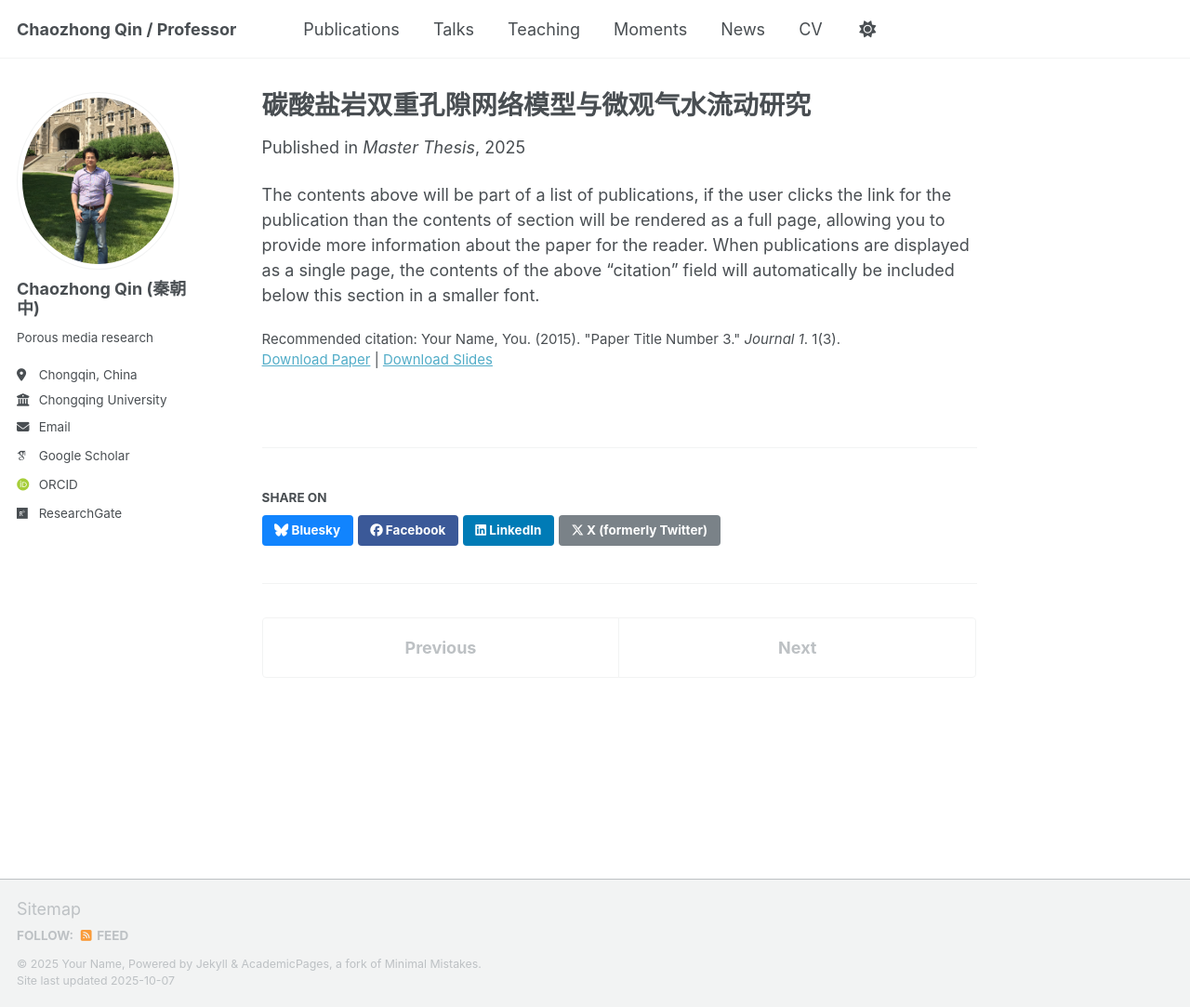
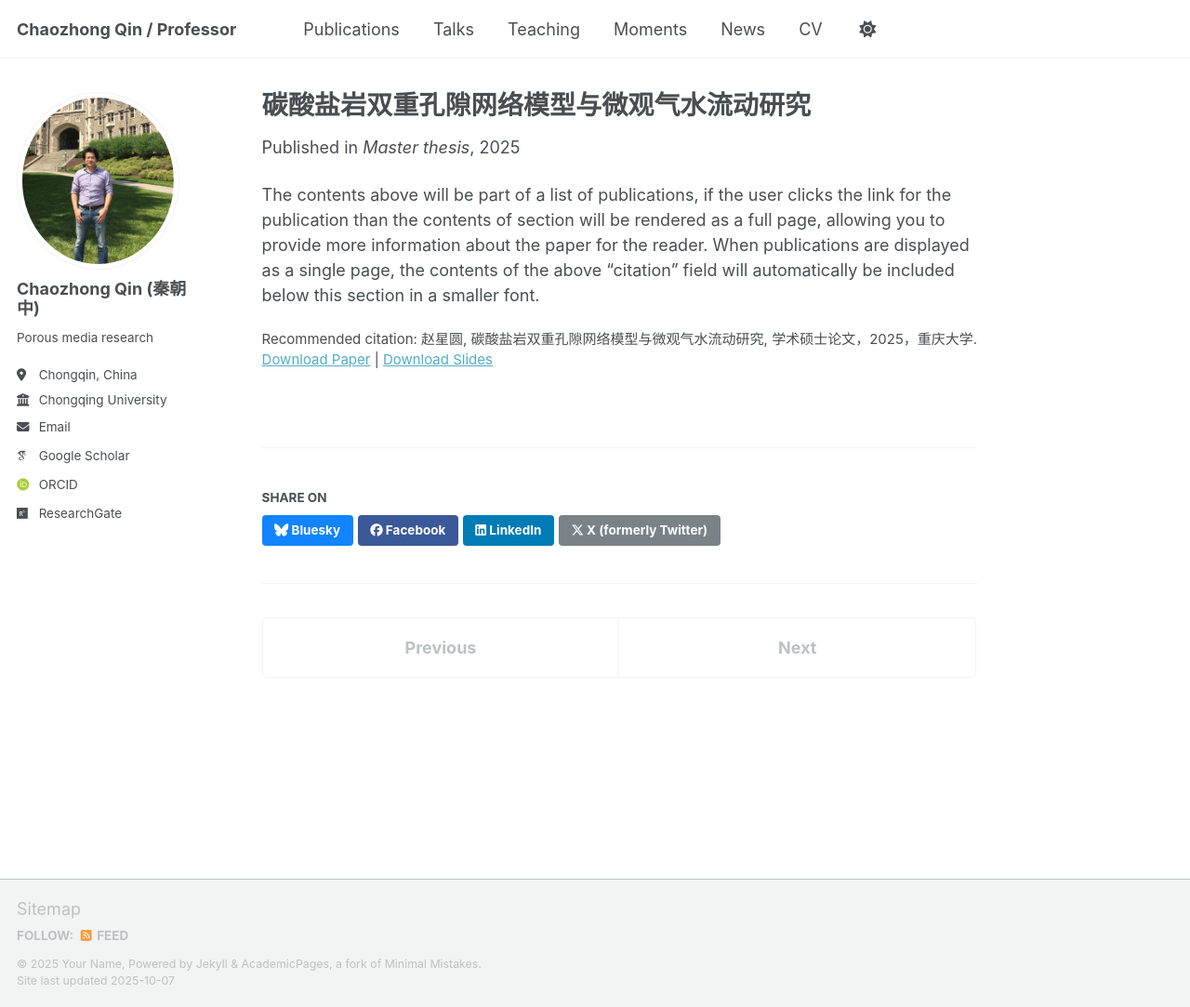
Before and after one commit to CZQIN/czqin.github.io, a Jekyll site: the page built from _publications/zhao-master-2022.md, in a window 1280 px wide and 1083 px high. Shown: the whole window at 93% size. Built offline with Jekyll 4.4.1, drawn with Linux system fonts in a browser that asks for light colours; some web fonts are replaced; a script that is not in the unit is left out.

Commit message:
Update zhao-master-2022.md

```diff
--- a/_publications/zhao-master-2022.md
+++ b/_publications/zhao-master-2022.md
@@ -1,14 +1,14 @@
 ---
 title: "碳酸盐岩双重孔隙网络模型与微观气水流动研究"
 collection: publications
-category: books
+category: dissertation
 permalink: /publication/zhao-master-2022
-excerpt: 'this is a test'
+excerpt: 'Master thesis by my student, Xingyuan Zhao (赵星圆)'
 date: 2025-06-01
-venue: 'Master Thesis'
+venue: 'Master thesis'
 slidesurl: 'http://czqin.github.io/files/赵星圆-硕士-2022级.pdf'
-paperurl: 'http://czqin.github.io/files/paper3.pdf'
-citation: 'Your Name, You. (2015). &quot;Paper Title Number 3.&quot; <i>Journal 1</i>. 1(3).'
+paperurl: 'http://czqin.github.io/files/赵星圆-硕士-2022级.pdf'
+citation: '赵星圆, 碳酸盐岩双重孔隙网络模型与微观气水流动研究, 学术硕士论文，2025，重庆大学.'
 ---
 
 The contents above will be part of a list of publications, if the user clicks the link for the publication than the contents of section will be rendered as a full page, allowing you to provide more information about the paper for the reader. When publications are displayed as a single page, the contents of the above "citation" field will automatically be included below this section in a smaller font.
```
